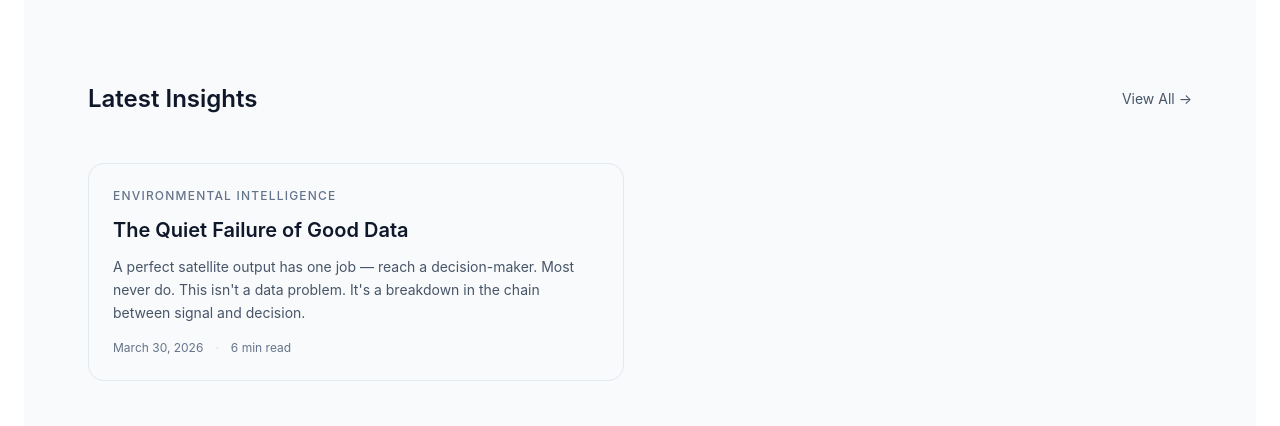
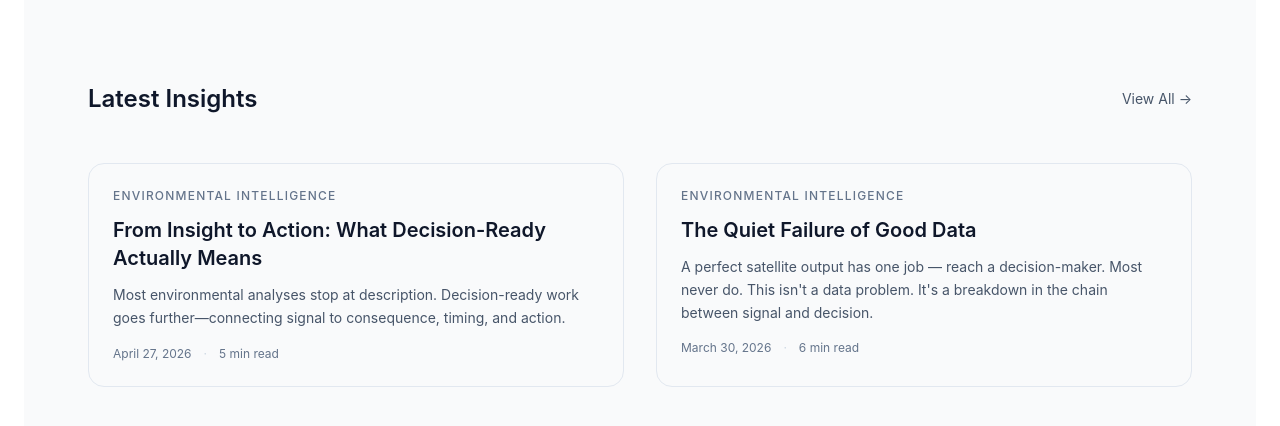
Before and after one commit to cniiamarquaye/cnii-portfolio, a Jekyll site: the page built from index.html, in a window 1280 px wide and 900 px high, scrolled down 1649 px, cut to the strip 72-690 px from the top of the window. Shown: the top 426 px of the strip. Built offline with Jekyll 4.4.1, drawn with Linux system fonts in a browser that asks for light colours.

Commit message:
Minor changes: Modified file extensions

```diff
--- /dev/null
+++ b/_insights/blog002-what-decision-ready-means.md
@@ -0,0 +1,341 @@
+---
+layout: insights
+title: "From Insight to Action: What Decision-Ready Actually Means"
+summary: "Most environmental analyses stop at description. Decision-ready work goes further—connecting signal to consequence, timing, and action."
+hero: /assets/images/etc/blog002-a0.png
+thumbnail: /assets/images/etc/blog002-a0.png
+author: Dr. Nii Amarquaye Commey
+date: 2026-04-27
+read_time: 5
+category: Environmental Intelligence
+tags:
+  - Remote Sensing
+  - Decision Support
+  - Environmental Intelligence
+  - GeoAI
+---
+
+<section class="space-y-12">
+
+<p class="text-lg text-slate-600 dark:text-slate-400">
+Environmental Intelligence • Decision Support • Remote Sensing
+</p>
+
+<!-- ====================================================== -->
+<!-- Opening -->
+<!-- ====================================================== -->
+
+<div class="space-y-4">
+
+<p>
+In the
+<a href="/blog/blog001-the-quiet-failure-of-good-data">previous piece
+on the gap between geospatial insight and decision-making
+</a>,
+I pointed out a recurring issue:
+</p>
+
+<p class="font-semibold">
+the bottleneck is rarely the data itself.
+</p>
+
+<p>
+It is the translation of that data into something a decision-maker can use.
+</p>
+
+<p>
+That raises a more practical question.
+</p>
+
+<p class="font-semibold text-lg">
+What does decision-ready actually look like?
+</p>
+
+</div>
+
+<!-- ====================================================== -->
+<!-- Problem -->
+<!-- ====================================================== -->
+
+<div class="space-y-4">
+
+<h2 class="text-xl font-semibold">When Technical Output Stops Short</h2>
+
+<p>
+Most satellite-derived outputs arrive in a familiar form:
+</p>
+
+<ul class="list-disc pl-6 space-y-2">
+<li>Classification maps</li>
+<li>Vegetation indices</li>
+<li>Change detection layers</li>
+<li>Time-series trends</li>
+</ul>
+
+<p>
+They are technically sound. Often rigorous. Sometimes impressive.
+</p>
+
+<p class="font-semibold">
+But they stop at description.
+</p>
+
+<p>
+They show what is happening.
+</p>
+
+<p>
+They do not tell you what to do about it.
+</p>
+
+<p class="italic text-slate-600 dark:text-slate-400">
+And for a decision-maker, that gap is everything.
+</p>
+
+</div>
+
+<!-- ====================================================== -->
+<!-- Gap -->
+<!-- ====================================================== -->
+
+<div class="space-y-4">
+
+<h2 class="text-xl font-semibold">The Real Question Decision-Makers Ask</h2>
+
+<p>
+In technical workflows, the implicit question is:
+</p>
+
+<blockquote class="border-l-4 border-slate-200 pl-4 italic text-slate-500">
+What does the data show?
+</blockquote>
+
+<p>
+In operational contexts, the question is different:
+</p>
+
+<blockquote class="border-l-4 border-slate-300 pl-4 italic text-slate-600 dark:text-slate-400">
+What does this mean for the decision I need to make?
+</blockquote>
+
+<p>
+That shift—from observation to implication—is where most outputs fall short.
+</p>
+
+</div>
+
+<!-- ====================================================== -->
+<!-- Framework -->
+<!-- ====================================================== -->
+
+<div class="space-y-4">
+
+<h2 class="text-xl font-semibold">A Simple Test for Decision-Readiness</h2>
+
+<p>
+In practice, decision-ready insight can be reduced to three questions:
+</p>
+
+<ul class="list-disc pl-6 space-y-3">
+<li><strong>Where does this matter?</strong></li>
+<li><strong>Why does it matter now?</strong></li>
+<li><strong>What happens if no action is taken?</strong></li>
+</ul>
+
+<p>
+If an output does not answer these clearly,
+</p>
+
+<p class="font-semibold">
+it is not finished.
+</p>
+
+<p>
+Not incorrect. Not useless.
+</p>
+
+<p>
+Just not yet usable.
+</p>
+
+</div>
+
+<!-- ====================================================== -->
+<!-- Visual -->
+<!-- ====================================================== -->
+
+<div class="space-y-4">
+
+<h2 class="text-xl font-semibold">From Output to Action</h2>
+
+<img src="{{ '/assets/images/etc/blog002-a0.png' | relative_url }}"
+class="rounded-xl w-full">
+<p class="text-sm text-slate-500">
+<i> Turning data into decisions requires clear framing of consequence and timing.
+</i>
+
+<p class="text-sm text-slate-500">
+Moving from detection to decision requires explicit framing of consequence and timing.
+</p>
+
+<p class="font-semibold text-center">
+Detection → Interpretation → Framing → Action
+</p>
+
+</div>
+
+<!-- ====================================================== -->
+<!-- Example -->
+<!-- ====================================================== -->
+
+<div class="space-y-4">
+
+<h2 class="text-xl font-semibold">The Difference Framing Makes</h2>
+
+<p>
+Consider a typical case:
+</p>
+
+<p>
+An analysis detects a measurable land use shift or vegetation anomaly.
+</p>
+
+<p>
+The output includes maps, statistics, and change metrics.
+</p>
+
+<p>
+All valid.
+</p>
+
+<p class="font-semibold">
+But none of it drives action.
+</p>
+
+<p>
+Now compare that with a reframed insight:
+</p>
+
+<blockquote class="border-l-4 border-slate-300 pl-4 italic text-slate-600 dark:text-slate-400">
+This area has undergone sustained change over the past six months.
+If the trend continues, it is likely to affect [specific outcome] within [timeframe].
+There is still a window for intervention—but it is narrowing.
+</blockquote>
+
+<p>
+Same data.
+</p>
+
+<p class="font-semibold">
+Different outcome.
+</p>
+
+</div>
+
+<!-- ====================================================== -->
+<!-- Challenge -->
+<!-- ====================================================== -->
+
+<div class="space-y-4">
+
+<h2 class="text-xl font-semibold">Why This Is Harder Than It Sounds</h2>
+
+<p>
+Technical teams are trained to prioritise completeness.
+</p>
+
+<p>
+More layers. More metrics. More validation.
+</p>
+
+<p>
+But decision-making does not reward completeness.
+</p>
+
+<p class="font-semibold">
+It rewards clarity.
+</p>
+
+<p>
+Getting there requires deliberate choices:
+</p>
+
+<ul class="list-disc pl-6 space-y-2">
+<li>Which signal actually matters?</li>
+<li>What can be removed without losing meaning?</li>
+<li>What consequence is most relevant?</li>
+</ul>
+
+<p>
+This is not simplification.
+</p>
+
+<p>
+It is discipline.
+</p>
+
+</div>
+
+<!-- ====================================================== -->
+<!-- Shift -->
+<!-- ====================================================== -->
+
+<div class="space-y-4">
+
+<h2 class="text-xl font-semibold">Moving Beyond Description</h2>
+
+<p>
+Environmental intelligence becomes valuable at the point where it influences action.
+</p>
+
+<p>
+That requires a shift:
+</p>
+
+<blockquote class="border-l-4 border-slate-200 pl-4 italic text-slate-500">
+Describing change
+</blockquote>
+
+<p>to</p>
+
+<blockquote class="border-l-4 border-slate-300 pl-4 italic text-slate-600 dark:text-slate-400">
+Framing consequence and timing
+</blockquote>
+
+<p class="font-semibold">
+Because decisions are not made on data.
+</p>
+
+<p>
+They are made on understanding.
+</p>
+
+</div>
+
+<!-- ====================================================== -->
+<!-- Closing -->
+<!-- ====================================================== -->
+
+<div class="space-y-4">
+
+<h2 class="text-xl font-semibold">The Work Is Not Finished Yet</h2>
+
+<p>
+If an output still requires interpretation before action,
+</p>
+
+<p class="font-semibold text-lg">
+it is not finished.
+</p>
+
+<p>
+The technical work may be complete.
+</p>
+
+<p>
+The analytical work is not.
+</p>
+
+</div>
+
+</section>
```
Also changed, not shown: _insights/blog001-the-quiet-failure-of-good-data.md (+2 -2 lines).
